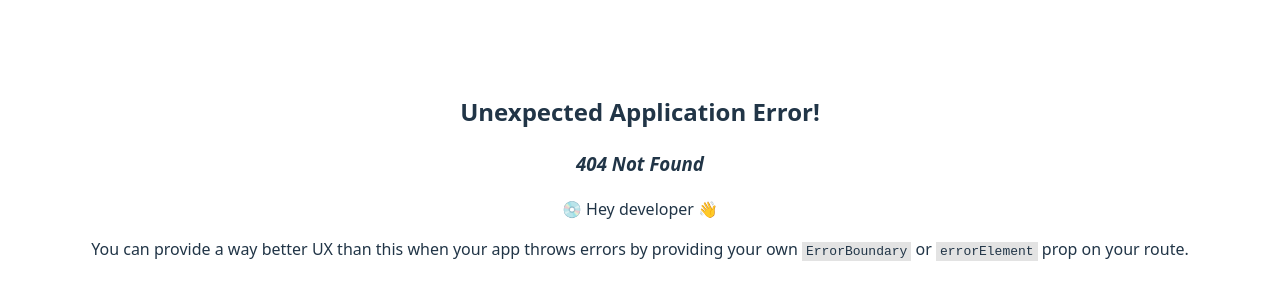
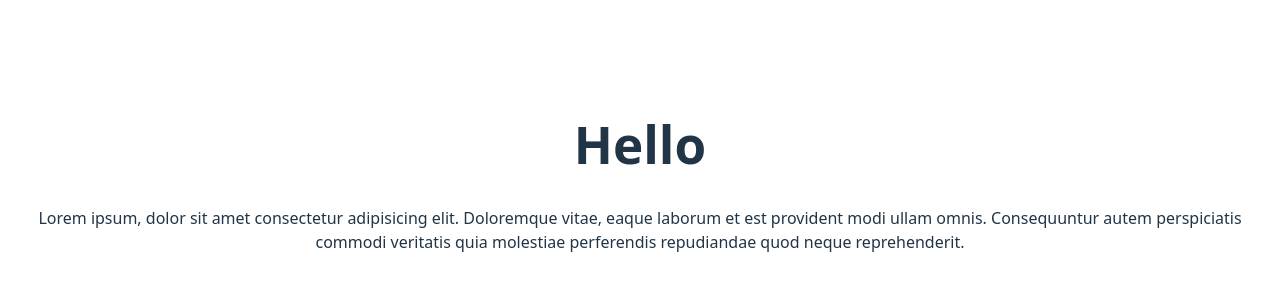
Before and after one commit to EFUB/efub5-react-hooks-study, a React (Vite) app: page /create-useFadeIn in a window 1280 px wide. Before the commit this address had no page. Shown: the part 224-524 px from the top of the page. Built offline with nearby package versions, Linux system fonts and the light colour scheme.

Commit message:
feat: useFadeIn 훅 추가

```diff
--- a/src/App.tsx
+++ b/src/App.tsx
@@ -27,6 +27,9 @@
         <li>
           <Link to='/create-useBeforeLeave'>useBeforeLeave</Link>
         </li>
+        <li>
+          <Link to='/create-useFadeIn'>useFadeIn</Link>
+        </li>
       </ol>
     </>
   );
--- a/src/hooks/index.ts
+++ b/src/hooks/index.ts
@@ -5,3 +5,4 @@
 export { useConfirm } from '@/hooks/useConfirm';
 export { usePreventLeave } from '@/hooks/usePreventLeave';
 export { useBeforeLeave } from '@/hooks/useBeforeLeave';
+export { useFadeIn } from '@/hooks/useFadeIn';
--- /dev/null
+++ b/src/hooks/useFadeIn.ts
@@ -0,0 +1,21 @@
+import { useEffect, useRef } from 'react';
+
+export const useFadeIn = <T extends HTMLElement>(duration = 1, delay = 0) => {
+  // *훅을 사용하는 쪽에서 타입을 지정하게하기 위해 제너릭을 씀
+  // * 그냥 T만 쓰게 되면 너무 열린 타입
+  // * 안전한 사용 범위를 제한하기 위해 extends HTMLElement
+
+  const element = useRef<T | null>(null);
+  // if (typeof duration !== 'number' || typeof delay !== 'number')
+  // * 이미 타입스크립트가 숫자가 아닌 타입을 막고 있으므로 필요없음
+  useEffect(() => {
+    const el = element.current;
+
+    if (el) {
+      el.style.transition = `opacity ${duration}s ease-in-out ${delay}s`;
+      el.style.opacity = '1';
+    }
+  });
+
+  return { ref: element, style: { opacity: 0 } };
+};
--- /dev/null
+++ b/src/pages/02-useEffect/UseFadeIn.tsx
@@ -0,0 +1,19 @@
+import { useFadeIn } from '@/hooks';
+
+const UseFadeIn = () => {
+  const fadeInH1 = useFadeIn<HTMLHeadingElement>(1, 2);
+  const fadeInP = useFadeIn<HTMLParagraphElement>(5, 10);
+  return (
+    <div>
+      <h1 {...fadeInH1}>Hello</h1>
+      <p {...fadeInP}>
+        Lorem ipsum, dolor sit amet consectetur adipisicing elit. Doloremque
+        vitae, eaque laborum et est provident modi ullam omnis. Consequuntur
+        autem perspiciatis commodi veritatis quia molestiae perferendis
+        repudiandae quod neque reprehenderit.
+      </p>
+    </div>
+  );
+};
+
+export default UseFadeIn;
--- a/src/router.tsx
+++ b/src/router.tsx
@@ -7,6 +7,7 @@
 import UseConfirm from './pages/02-useEffect/UseConfirm';
 import UsePreventLeave from './pages/02-useEffect/UsePreventLeave';
 import UseBeforeLeave from './pages/02-useEffect/UseBeforeLeave';
+import UseFadeIn from './pages/02-useEffect/UseFadeIn';
 
 const router = createBrowserRouter([
   { path: '/', element: <App /> },
@@ -17,6 +18,7 @@
   { path: '/create-useConfirm', element: <UseConfirm /> },
   { path: '/create-usePreventLeave', element: <UsePreventLeave /> },
   { path: '/create-useBeforeLeave', element: <UseBeforeLeave /> },
+  { path: '/create-useFadeIn', element: <UseFadeIn /> },
 ]);
 
 export default router;
```
Also changed, not shown: 1 other file (tests, documents, lock files or other folders).
